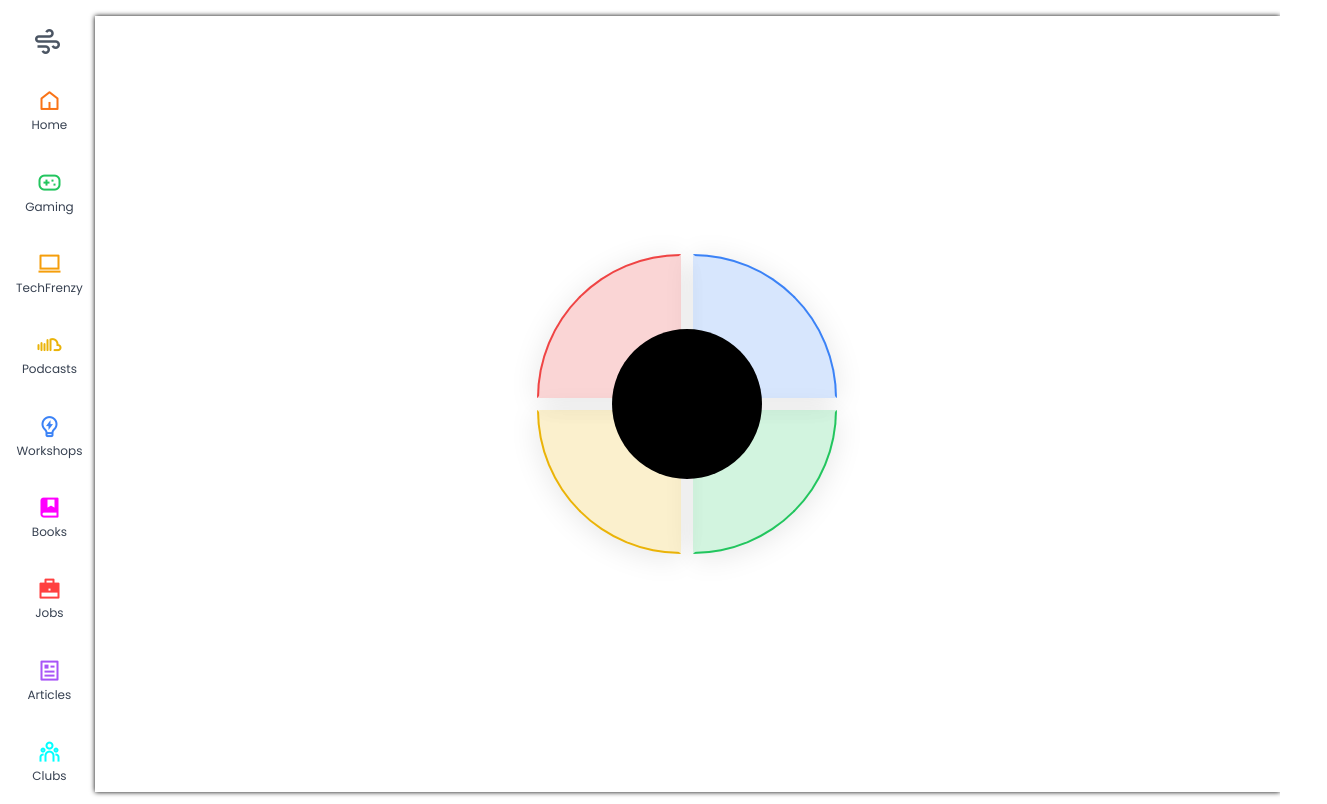
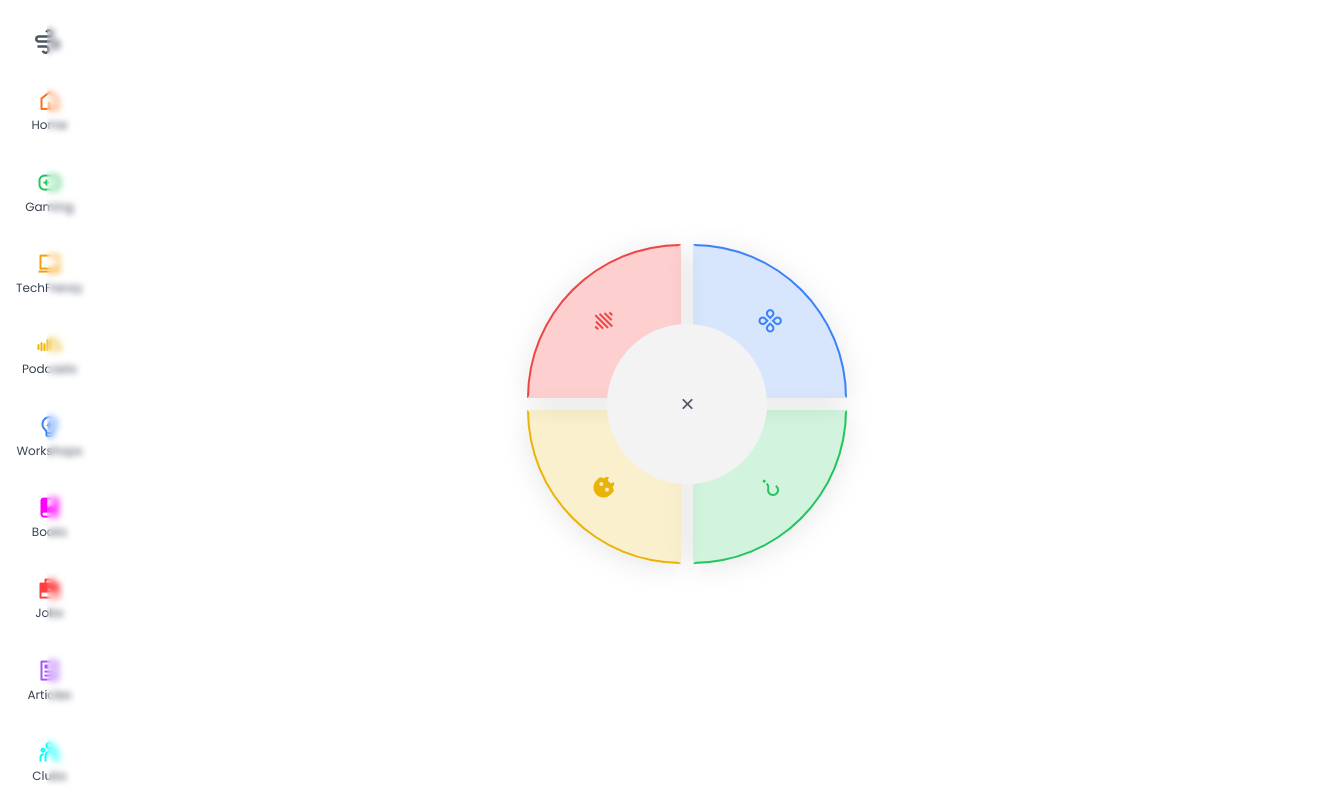
Before and after one commit to BubbleBitCore/TechMingle, a React (Create React App) app: page /test in a window 1280 px wide. Shown: the whole page, 1327 px wide, since content can reach past the window. Built offline with nearby package versions, Linux system fonts and the light colour scheme.

Commit message:
integrated drag wheel in profile

```diff
--- a/src/components/DragSpinWheel/DragWheel.jsx
+++ b/src/components/DragSpinWheel/DragWheel.jsx
@@ -1,27 +1,30 @@
 import { useEffect, useRef, useState } from "react";
+import { useSelector } from "react-redux";
 
-const DragWheel = () => {
+const DragWheel = ({ dragWheelState, list }) => {
+  const mode = useSelector((state) => state.common.mode);
+  const { drahWheelVisibility, setDragWheelVisibility } = dragWheelState;
   const wheelRef = useRef(null);
   const [sectionhover, setSectionhover] = useState(false);
 
   useEffect(() => {
     // initialize the wheel
+    var scope = {};
     let wheel = new Wheel(wheelRef);
+    scope.wheel = wheel;
+    return () => {
+      delete scope.wheel;
+    };
   }, []);
   return (
     <>
       <style>
         {`
-        .glassBg{
-            box-shadow: 0 0 5px 0 ;
-            background: transparent;
-            backdrop-filter: blur(1.5px);
+                .glassBg{
+                    background: transparent;
+                    backdrop-filter: blur(3px);
                 }
                 .spinner{
-                    width: 300px;
-                    height: 300px;
-                    min-width: 300px;
-                    min-height: 300px;
                     align-items: center;
                     position: relative;
 
@@ -116,7 +119,7 @@ const DragWheel = () => {
                 }
 
                 .redGlass{
-                  background: rgba(231, 48, 48, 0.2);
+                  background: rgba(244, 15, 15, 0.2);
                   box-shadow: 0 4px 30px rgba(0, 0, 0, 0.1);
                   backdrop-filter: blur(5px);
                   -webkit-backdrop-filter: blur(5px);
@@ -144,9 +147,17 @@ const DragWheel = () => {
 
         `}
       </style>
-      <div className="w-full h-full overflow-hidden bg-transparent glassBg  flex justify-center items-center">
-        <div ref={wheelRef} className="spinner rounded-full cursor-grab">
-          <div className="w-full h-full rounded-full flex flex-col group  gap-3  relative">
+      <div className="w-full absolute h-full overflow-hidden bg-transparent glassBg  flex justify-center items-center">
+        <div
+          onClick={(e) => {
+            e.stopPropagation();
+          }}
+          ref={wheelRef}
+          className="spinner max-sm:w-[14rem] max-sm:h-[14rem] w-[20rem] h-[20rem] rounded-full cursor-grab"
+        >
+          <div
+            className={`w-full h-full rounded-full flex flex-col group bg-transparent gap-3  relative`}
+          >
             <div className={`h-1/2 w-full flex gap-3 `}>
               <div
                 onMouseEnter={() => {
@@ -155,8 +166,16 @@ const DragWheel = () => {
                 onMouseLeave={() => {
                   setSectionhover(false);
                 }}
-                className="outerRidgeOne relative border-red-500 w-full h-full  hover:-translate-x-[10%] hover:-translate-y-[10%]  rounded-tl-full redGlass  transition-all duration-200  cursor-pointer"
-              ></div>
+                onClick={() => {
+                  list[0].helper();
+                }}
+                title={list[0].title}
+                className="outerRidgeOne relative border-red-500 w-full h-full  hover:-translate-x-[10%] hover:-translate-y-[10%]  rounded-tl-full redGlass  transition-all duration-200  cursor-pointer flex justify-center items-center"
+              >
+                <i
+                  className={`text-2xl text-red-500 ${list[0].className} ${list[0].icon} -rotate-45`}
+                ></i>
+              </div>
               <div
                 onMouseEnter={() => {
                   setSectionhover(true);
@@ -164,8 +183,16 @@ const DragWheel = () => {
                 onMouseLeave={() => {
                   setSectionhover(false);
                 }}
-                className="outerRidgeTwo relative border-blue-500 w-full h-full hover:translate-x-[10%] hover:-translate-y-[10%] rounded-tr-full bg-blue-500 blueGlass transition-all duration-200  cursor-pointer"
-              ></div>
+                onClick={() => {
+                  list[1].helper();
+                }}
+                title={list[1].title}
+                className="outerRidgeTwo relative border-blue-500 w-full h-full hover:translate-x-[10%] hover:-translate-y-[10%] rounded-tr-full bg-blue-500 blueGlass transition-all duration-200  cursor-pointer flex justify-center items-center"
+              >
+                <i
+                  className={`text-2xl text-blue-500 ${list[1].className} ${list[1].icon} rotate-45`}
+                ></i>
+              </div>
             </div>
             <div className={`h-1/2 w-full flex gap-3 `}>
               <div
@@ -175,8 +202,16 @@ const DragWheel = () => {
                 onMouseLeave={() => {
                   setSectionhover(false);
                 }}
-                className="outerRidgeThree relative border-yellow-500 w-full h-full hover:-translate-x-[10%] hover:translate-y-[10%] rounded-l-full rounded-t bg-yellow-500 yellowGlass transition-all duration-200  cursor-pointer"
-              ></div>
+                onClick={() => {
+                  list[2].helper();
+                }}
+                title={list[2].title}
+                className="outerRidgeThree relative border-yellow-500 w-full h-full hover:-translate-x-[10%] hover:translate-y-[10%] rounded-l-full rounded-t bg-yellow-500 yellowGlass transition-all duration-200  cursor-pointer flex justify-center items-center"
+              >
+                <i
+                  className={`text-2xl text-yellow-500 ${list[2].className} ${list[2].icon} -rotate-[135deg]`}
+                ></i>
+              </div>
               <div
                 onMouseEnter={() => {
                   setSectionhover(true);
@@ -184,15 +219,34 @@ const DragWheel = () => {
                 onMouseLeave={() => {
                   setSectionhover(false);
                 }}
-                className="outerRidgeFour relative border-green-500 w-full h-full hover:translate-x-[10%] hover:translate-y-[10%] rounded-r-full rounded-t bg-green-500 greenGlass transition-all duration-200  cursor-pointer"
-              ></div>
+                onClick={() => {
+                  list[3].helper();
+                }}
+                title={list[3].title}
+                className="outerRidgeFour relative border-green-500 w-full h-full hover:translate-x-[10%] hover:translate-y-[10%] rounded-r-full rounded-t bg-green-500 greenGlass transition-all duration-200  cursor-pointer flex justify-center items-center"
+              >
+                <i
+                  className={`text-2xl text-green-500 ${list[3].className} ${list[3].icon} rotate-[135deg]`}
+                ></i>
+              </div>
             </div>
             {/* Central Ring */}
             <div
               className={`absolute ${
                 sectionhover ? "scale-[85%]" : "group-hover:scale-90"
-              }  transition-all duration-200 -translate-x-1/2 -translate-y-1/2 top-1/2 left-1/2 w-1/2 h-1/2 bg-black rounded-full z-10 `}
-            ></div>
+              }  transition-all duration-200 -translate-x-1/2 -translate-y-1/2 top-1/2 left-1/2 w-1/2 h-1/2 ${
+                mode ? "bg-[#0B0D10]" : "bg-[#f3f3f3]"
+              } rounded-full z-10  cursor-pointer flex justify-center items-center`}
+              onClick={() => {
+                setDragWheelVisibility(false);
+              }}
+            >
+              <i
+                className={` text-xl ri-close-fill ${
+                  mode ? "text-gray-200" : "text-gray-600"
+                }`}
+              ></i>
+            </div>
           </div>
         </div>
       </div>
--- a/src/pages/Profile.jsx
+++ b/src/pages/Profile.jsx
@@ -12,12 +12,49 @@ import { useEffect, useState } from "react";
 import { useDispatch, useSelector } from "react-redux";
 import ClickMenu from "../components/ClickMenu";
 import { changeSnackBarState } from "../slices/commonSlice";
+import DragWheel from "../components/DragSpinWheel/DragWheel";
 
 const Profile = ({ Header }) => {
   const mode = useSelector((state) => state.common.mode);
   const [readMoreEnable, setReadMoreEnable] = useState(true);
   const [moreListVisibility, setMoreListVisibility] = useState(false);
   const disptach = useDispatch();
+  const [dragWheelVisibility, setDragWheelVisibility] = useState(false);
+  const dragWheelState = { dragWheelVisibility, setDragWheelVisibility };
+  const wheelList = [
+    {
+      icon: "ri-voiceprint-fill",
+      className: "",
+      title: "Podcasts",
+      helper: () => {
+        console.log("title 1");
+      },
+    },
+    {
+      icon: "ri-apps-line",
+      className: "",
+      title: "Articles",
+      helper: () => {
+        console.log("title 2");
+      },
+    },
+    {
+      icon: "ri-skull-2-fill",
+      className: "",
+      title: "Unknown",
+      helper: () => {
+        console.log("title 3");
+      },
+    },
+    {
+      icon: "ri-question-mark",
+      className: "",
+      title: "Unknown",
+      helper: () => {
+        console.log("title 4");
+      },
+    },
+  ];
   const moreList = [
     {
       value: "Share",
@@ -64,7 +101,7 @@ const Profile = ({ Header }) => {
   });
   return (
     <>
-      <div className="flex flex-col h-full w-full pr-4 max-sm:px-4">
+      <div className="flex flex-col h-full w-full pr-4 max-sm:px-4 relative">
         <Header urlName="Profile" />
         <div className="mt-1 mb-2 h-fit w-full overflow-hidden  overflow-y-auto">
           <div className="h-auto w-full flex max-sm:flex-col gap-10 md:px-10 overflow-y-auto">
@@ -131,11 +168,13 @@ const Profile = ({ Header }) => {
                       </p>
                     </div>
                     {/* Actions */}
-                    <div className="flex gap-2 ">
+                    <div className="flex gap-2 max-sm:flex-col">
+                      <div className="flex gap-2">
                         <button
                           className={`rounded-lg md:px-10 px-6 py-2 bg-blue-500 text-white text-xs hover:bg-blue-400 transition-all `}
                         >
-                        <i className={`ri-user-add-line text-white`}></i> Follow
+                          <i className={`ri-user-add-line text-white`}></i>{" "}
+                          Follow
                         </button>
                         <button
                           onClick={(e) => {
@@ -144,7 +183,8 @@ const Profile = ({ Header }) => {
                           }}
                           className={`rounded-lg md:px-4 px-3 py-2 border-2 border-blue-500 text-blue-500 text-xs hover:text-blue-400 transition-all hover:border-blue-400 relative`}
                         >
-                        <i className={`ri-more-line mr-1 font-bold `}></i> More
+                          <i className={`ri-more-line mr-1 font-bold `}></i>{" "}
+                          More
                           <div className={`absolute top-[150%] -right-2`}>
                             <ClickMenu
                               menu={moreList}
@@ -152,24 +192,30 @@ const Profile = ({ Header }) => {
                             />
                           </div>
                         </button>
+                      </div>
+                      <div>
                         <button
                           onClick={(e) => {
                             e.stopPropagation();
+                            setDragWheelVisibility(true);
                           }}
                           title={"Enter the Horixon"}
                           className={`rounded-lg md:px-4 px-3 py-2  ${
-                          mode ? "text-white bg-[#303030] hover:bg-[#3e3e3e]" : "text-black bg-[#e7e7e7] hover:bg-[#e0e0e0]"
+                            mode
+                              ? "text-white md:bg-[#303030] hover:bg-[#3e3e3e]"
+                              : "text-black md:bg-[#e7e7e7] hover:bg-[#e0e0e0]"
                           } group transition-all duration-500`}
                         >
                           <div className="flex">
                             <i className="ri-infinity-line"></i>{" "}
                             <div
-                            className={`group-hover:w-[4rem]  w-0 overflow-hidden transition-all duration-500`}
+                              className={`md:group-hover:w-[4rem] max-sm:w-[4rem] md:w-0 overflow-hidden transition-all duration-500`}
                             >
                               Horixon
                             </div>
                           </div>
                         </button>
+                      </div>
                     </div>
                   </div>
                   {/* sideicons */}
@@ -886,6 +932,10 @@ const Profile = ({ Header }) => {
             </div>
           </div>
         </div>
+        {/* DragWheel */}
+        {dragWheelVisibility && (
+          <DragWheel dragWheelState={dragWheelState} list={wheelList} />
+        )}
       </div>
     </>
   );
--- a/src/pages/Test.jsx
+++ b/src/pages/Test.jsx
@@ -1,12 +1,49 @@
 // This page is created to test individual components
+import { useState } from "react";
 import DragWheel from "../components/DragSpinWheel/DragWheel";
 
 const Test = () => {
+  const [drahWheelVisibility, setDragWheelVisibility] = useState(true);
+  const dragWheelState = { drahWheelVisibility, setDragWheelVisibility };
+  const wheelList = [
+    {
+      icon: "ri-voiceprint-fill",
+      className: "",
+      title: "Podcasts",
+      helper: () => {
+        console.log("title 1");
+      },
+    },
+    {
+      icon: "ri-apps-line",
+      className: "",
+      title: "Articles",
+      helper: () => {
+        console.log("title 2");
+      },
+    },
+    {
+      icon: "ri-skull-2-fill",
+      className: "",
+      title: "Unknown",
+      helper: () => {
+        console.log("title 3");
+      },
+    },
+    {
+      icon: "ri-question-mark",
+      className: "",
+      title: "Unknown",
+      helper: () => {
+        console.log("title 4");
+      },
+    },
+  ];
   return (
     <>
-    <div className="flex justify-center items-center w-full h-full" >
-      <DragWheel />
-    </div>
+      <div className="flex justify-center items-center w-full h-full">
+        <DragWheel dragWheelState={dragWheelState} list={wheelList}/>
+      </div>
     </>
   );
 };
```
Lines whose indentation alone changed are shown as unchanged.
